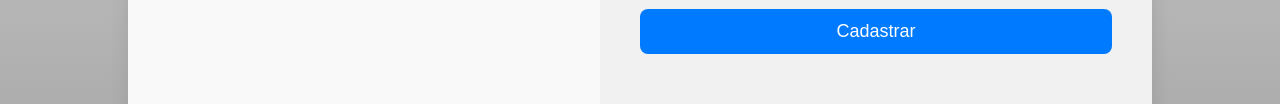
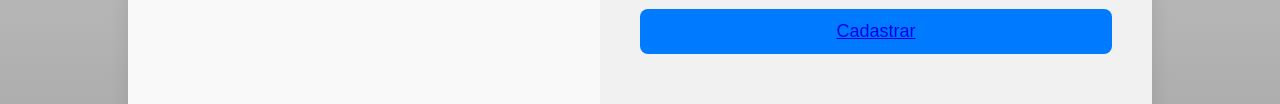
Before and after one commit to nicoleedesouza/scfpsitee, a website: page public/locaiscadastro.html in a window 1280 px wide. Shown: the part 519-623 px from the top of the page. Drawn offline with Linux system fonts and the light colour scheme.

Commit message:
Update locaiscadastro.html

```diff
--- a/public/locaiscadastro.html
+++ b/public/locaiscadastro.html
@@ -122,7 +122,7 @@
                 <input type="text" name="endereco" placeholder="Digite o endereço" required>
                 <input type="text" name="tipoCamera" placeholder="Digite o tipo de câmera" required>
                 <input type="number" name="capacidade" placeholder="Capacidade máxima do ambiente" required min="1">
-                <button type="submit">Cadastrar</button>
+                <button type="submit"><a href="contagem.html">Cadastrar</a></button>
             </form>
         </div>
     </div>
```
